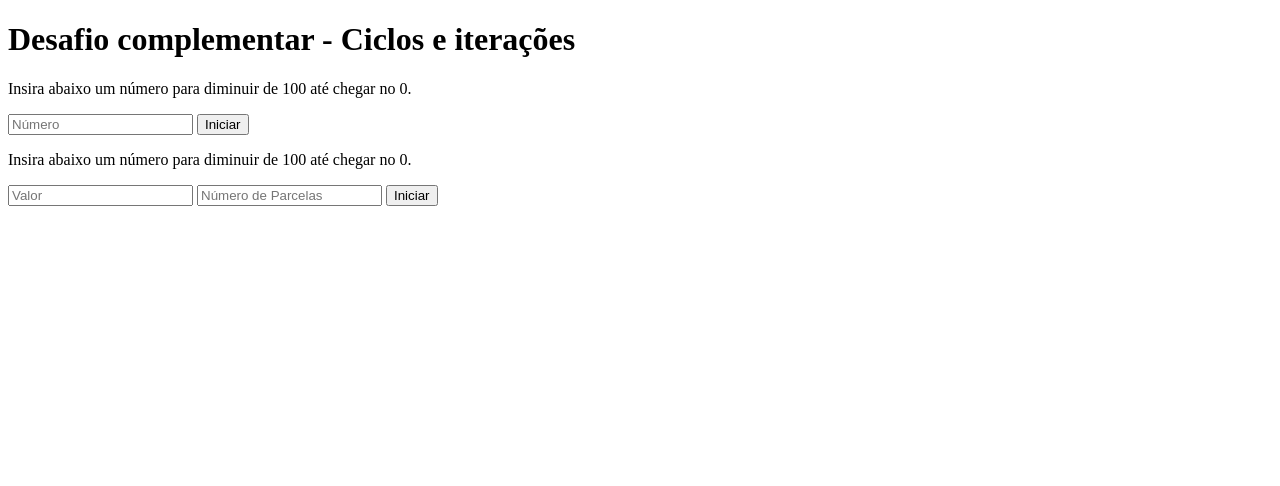
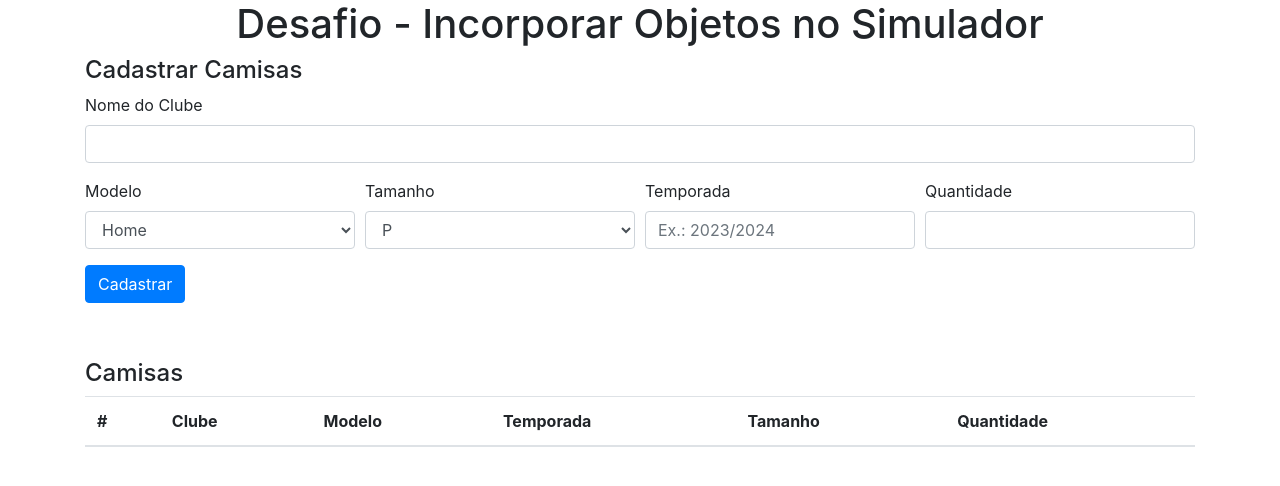
Before and after one commit to alanmafer/CursoJavaScript, a plain HTML site: page index.html in a window 1280 px wide. Drawn offline with nearby package versions, Linux system fonts and the light colour scheme.

Commit message:
Add files via upload

```diff
--- a/index.html
+++ b/index.html
@@ -4,26 +4,67 @@
     <meta charset="UTF-8">
     <meta name="viewport" content="width=device-width, initial-scale=1.0">
     <title>Desafio Complementar Aula 6</title>
-    <link rel="stylesheet" href="style.css">
+    <link rel="stylesheet" href="https://stackpath.bootstrapcdn.com/bootstrap/4.1.3/css/bootstrap.min.css" integrity="sha384-MCw98/SFnGE8fJT3GXwEOngsV7Zt27NXFoaoApmYm81iuXoPkFOJwJ8ERdknLPMO" crossorigin="anonymous">
+    <!-- <link rel="stylesheet" href="style.css"> -->
 </head>
 <body>
-    <div>
-        <h1>Desafio complementar - Ciclos e iterações</h1>
-        <p>Insira abaixo um número para diminuir de 100 até chegar no 0.</p>
-
-        <input type="number" id="number" placeholder="Número">
-        <button onclick="decrementaNumeros()">Iniciar</button>
+    <div class="container">
+        <div class="d-flex justify-content-center">
+            <h1>Desafio - Incorporar Objetos no Simulador</h1>
+        </div>
+        <div>
+            <h4>Cadastrar Camisas</h4>
+                <div class="form-group">
+                  <label for="exampleFormControlInput1">Nome do Clube</label>
+                  <input type="text" class="form-control" id="nomeClube">
+                </div>
+                <div class="form-group form-row">
+                    <div class="col">
+                        <label for="exampleFormControlSelect1">Modelo</label>
+                        <select class="form-control" id="modelo">
+                          <option>Home</option>
+                          <option>Away</option>
+                        </select>
+                    </div>
+                    <div class="col">
+                        <label for="exampleFormControlSelect1">Tamanho</label>
+                        <select class="form-control" id="tamanho">
+                          <option>P</option>
+                          <option>M</option>
+                          <option>G</option>
+                        </select>
+                    </div>
+                    <div class="col">
+                        <label for="exampleFormControlInput1">Temporada</label>
+                        <input type="text" class="form-control" id="temporada" placeholder="Ex.: 2023/2024">
+                    </div>
+                    <div class="col">
+                        <label for="exampleFormControlInput1">Quantidade</label>
+                        <input type="number" class="form-control" id="quantidade">
+                    </div>
+                </div>
+              <button class="btn btn-primary mb-2" onclick="cadastrar()">Cadastrar</button>
+        </div>
+        <div class="mt-5">
+            <h4>Camisas</h4>
+        </div>
+        <div>
+            <table class="table">
+                <thead>
+                  <tr>
+                    <th scope="col">#</th>
+                    <th scope="col">Clube</th>
+                    <th scope="col">Modelo</th>
+                    <th scope="col">Temporada</th>
+                    <th scope="col">Tamanho</th>
+                    <th scope="col">Quantidade</th>
+                  </tr>
+                </thead>
+                <tbody id="corpoTabela">
+                </tbody>
+              </table>
+        </div>
     </div>
-
-    <div>
-        <p>Insira abaixo um número para diminuir de 100 até chegar no 0.</p>
-
-        <input type="number" id="valor" placeholder="Valor">
-        <input type="number" id="parcelas" placeholder="Número de Parcelas">
-        <button onclick="valorParcelas()">Iniciar</button>
-        <p id="mensagem"></p>
-    </div>
-
     <script src="scripts.js"></script>
 </body>
 </html>
--- a/scripts.js
+++ b/scripts.js
@@ -1,28 +1,54 @@
-function decrementaNumeros(){
+class CamisasDeClubes{
+    constructor(clube, modelo, tamanho, temporada, quantidade){
+        this.clube = clube;
+        this.modelo = modelo;
+        this.tamanho = tamanho;
+        this.temporada = temporada;
+        this.quantidade = quantidade;
+    }
+}
 
-    const numero = parseFloat(document.getElementById("number").value);
+function carregarTabela(){
+    const tabela = document.querySelector("#corpoTabela");
 
-    // Diminui de 100 até 0 pelo número digitado
+    const corpoTabela =  document.createElement("tr");
+    tabela.appendChild(corpoTabela);
 
-    for(let i = 100; i >=0; i=i-numero) {
-        document.getElementById("mensagem").innerHTML ="Verifique no console o resultado!"
-        console.log(i)
-    }
+    const linha = document.createElement("th");
+    corpoTabela.appendChild(linha);
+
+    const coluna1 = document.createElement("td");
+    coluna1.classList.add("clube");
+    coluna1.innerText = CamisasDeClubes.clube;
+    corpoTabela.appendChild(coluna1);
+
+    const coluna2 = document.createElement("td");
+    coluna2.classList.add("modelo");
+    corpoTabela.appendChild(coluna2);
+
+    const coluna3 = document.createElement("td");
+    coluna3.classList.add("temporada");
+    corpoTabela.appendChild(coluna3);
+
+    const coluna4 = document.createElement("td");
+    coluna4.classList.add("tamanho");
+    corpoTabela.appendChild(coluna4);
+
+    const coluna5 = document.createElement("td");
+    coluna5.classList.add("quantidade");
+    corpoTabela.appendChild(coluna5);
+
+}
+
+function cadastrar(){
+    const clube = document.getElementById("nomeClube").value;
+    const modelo = document.getElementById("modelo").value;
+    const tamanho = document.getElementById("tamanho").value;
+    const temporada = document.getElementById("temporada").value;
+    const quantidade = document.getElementById("quantidade").value
+
+    const camisa1 = new CamisasDeClubes(clube, modelo, tamanho, temporada, quantidade);
+
+    carregarTabela();
 
 };
-
-function valorParcelas(){
-
-    const valor = parseFloat(document.getElementById("valor").value);
-    const parcela = parseFloat(document.getElementById("parcelas").value);
-    var valorParcelas = 0;
-    var i = 1;
-
-    while (i <= parcela) {
-        valorParcelas = valor / parcela;
-        console.log("O Valor da " + i +"º- Parcela é: R$" + valorParcelas +",00");
-        i++;
-        document.getElementById("mensagem").innerHTML ="Verifique no console o resultado!"
-    }
-
-}
```
